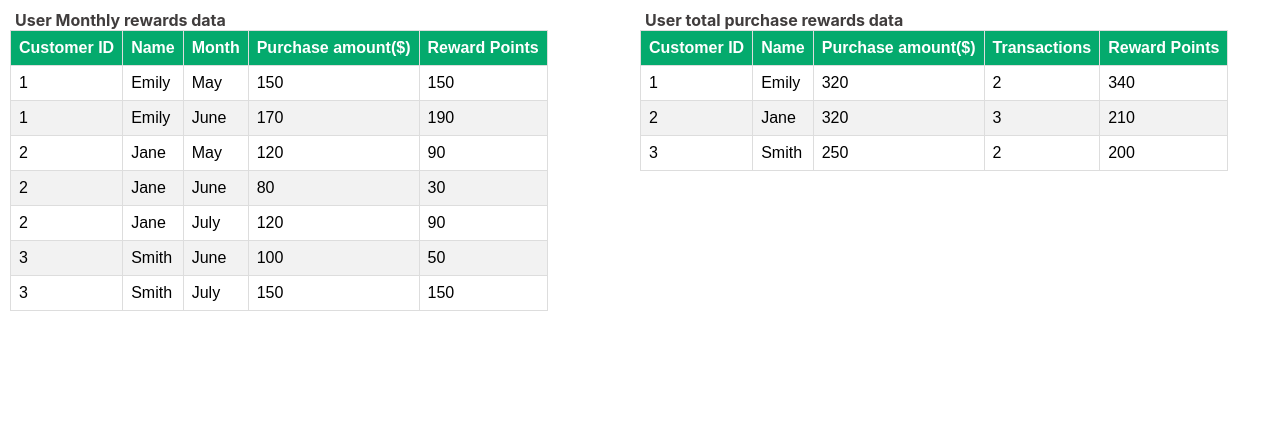
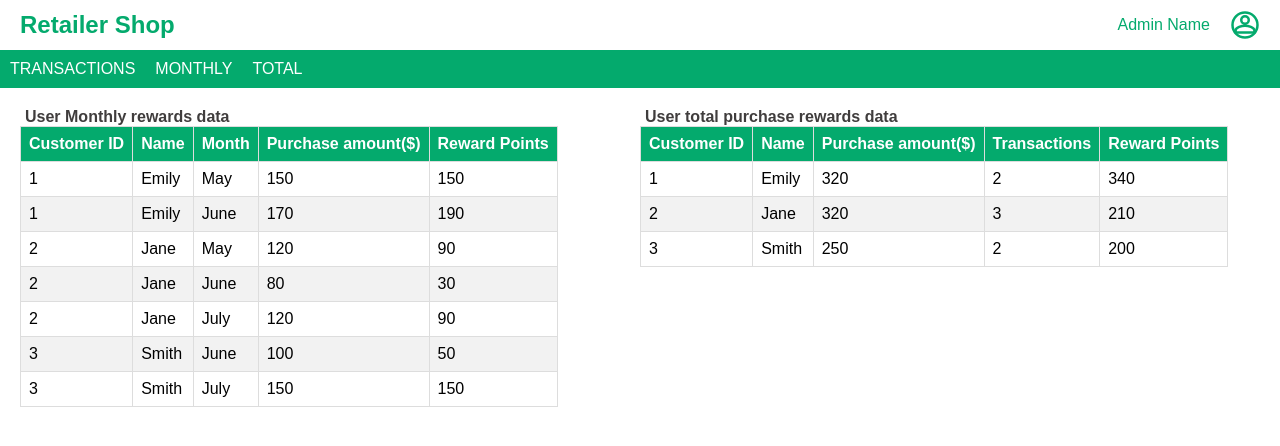
Before and after one commit to aditya-vardhan/rewards, a React (Create React App) app: page / in a window 1280 px wide. Shown: the top 446 px of the page. Built offline with nearby package versions, Linux system fonts and the light colour scheme.

Commit message:
added router logic

```diff
--- a/public/index.html
+++ b/public/index.html
@@ -24,7 +24,7 @@
       work correctly both with client-side routing and a non-root public URL.
       Learn how to configure a non-root public URL by running `npm run build`.
     -->
-    <title>React App</title>
+    <title>Retailer Shop</title>
   </head>
   <body>
     <noscript>You need to enable JavaScript to run this app.</noscript>
--- a/src/App.js
+++ b/src/App.js
@@ -1,8 +1,10 @@
+import Header from './components/Header';
 import RewardsContainer from './containers/RewardsContainer';
 
 function App() {
   return (
     <div className="App">
+      <Header />
       <RewardsContainer />
     </div>
   );
--- /dev/null
+++ b/src/components/Header.css
@@ -0,0 +1,37 @@
+body {
+
+}
+.header {
+    color: #04AA6D;
+    padding: 10px 20px;
+    display: flex;
+    justify-content: space-between;
+    align-items: center;
+}
+.header .logo {
+    font-size: 24px;
+    font-weight: bold;
+}
+.header .user-info {
+    display: flex;
+    align-items: center;
+}
+.header .user-info img {
+    border-radius: 50%;
+    width: 30px;
+    height: 30px;
+    margin-right: 10px;
+}
+.header .user-info .user-name {
+    margin-right: 20px;
+}
+.nav {
+    background-color: #04AA6D;
+    padding: 10px 0;
+    color: white;
+}
+.nav a {
+    color: white;
+    text-decoration: none;
+    padding: 10px;
+}
--- /dev/null
+++ b/src/components/Header.js
@@ -0,0 +1,24 @@
+import { pages } from '../utils/utils';
+import './Header.css';
+
+function Header() {
+    return <body>
+        <div className="header">
+            <div className="logo">Retailer Shop</div>
+            <div className="user-info">
+                <div className="user-name">Admin Name</div>
+                <svg xmlns="http://www.w3.org/2000/svg" width="30" height="30" viewBox="0 0 24 24" fill="none" stroke="#04AA6D" stroke-width="2" stroke-linecap="round" stroke-linejoin="round" class="feather feather-user">
+                    <circle cx="12" cy="12" r="10"></circle>
+                    <path d="M12 11c1.66 0 3-1.34 3-3s-1.34-3-3-3-3 1.34-3 3 1.34 3 3 3zm0 1.5c-2.49 0-7.5 1.26-7.5 3.75V18h15v-1.75c0-2.49-5.01-3.75-7.5-3.75z"></path>
+                </svg>
+            </div>
+        </div>
+        <div className="nav">
+            {pages.map((record, key) => (
+                <a key={`page-${key}`} href={`#${record.id}`}>{record.name}</a>
+            ))}
+        </div>
+    </body>
+}
+
+export default Header;
--- a/src/components/RewardUtils.js
+++ b/src/components/RewardUtils.js
@@ -11,13 +11,6 @@ export const generateRewardsData = (purchaseData) => {
       }
       // if txn is above 100$ user receives 2 reward points above 50  + 1 reward point between 50 to 100$
       const reward = txn.price > 100 ? (txn.price - 100) * 2 + 50 : txn.price - 50;
-      // check if txn is older than three months
-      const purchaseDate = moment(txn.purchased_date).format('YYYYMMDD');
-      const diff = today.diff(purchaseDate, 'months');
-      // if txn is older than three months, avoid it
-      if (diff > 3) {
-        return acm;
-      }
 
       const purchaseMonth = moment(txn.purchased_date).format('MMMM');
 
--- a/src/containers/RewardsContainer.css
+++ b/src/containers/RewardsContainer.css
@@ -1 +1,3 @@
-.rewards-container { overflow: hidden; }
+.rewards-container {
+    padding: 20px;
+}
--- a/src/containers/RewardsContainer.js
+++ b/src/containers/RewardsContainer.js
@@ -1,4 +1,5 @@
 import Rewards from '../components/Rewards';
+import './RewardsContainer.css'
 
 function RewardsContainer() {
   return (
--- a/src/index.css
+++ b/src/index.css
@@ -1,11 +1,13 @@
 body {
   margin: 0;
-  font-family: -apple-system, BlinkMacSystemFont, 'Segoe UI', 'Roboto', 'Oxygen',
+  /* font-family: -apple-system, BlinkMacSystemFont, 'Segoe UI', 'Roboto', 'Oxygen',
     'Ubuntu', 'Cantarell', 'Fira Sans', 'Droid Sans', 'Helvetica Neue',
-    sans-serif;
+    sans-serif; */
   -webkit-font-smoothing: antialiased;
   -moz-osx-font-smoothing: grayscale;
-  padding: 10px;
+  font-family: Arial, sans-serif;
+  margin: 0;
+  padding: 0;
 }
 
 code {
--- /dev/null
+++ b/src/utils/utils.js
@@ -0,0 +1,11 @@
+export const pages = [{
+    id: 'transactions',
+    name: 'TRANSACTIONS'
+},{
+    id: 'monthly',
+    name: 'MONTHLY'
+},
+{
+    id: 'total',
+    name: 'TOTAL'
+}];
```
